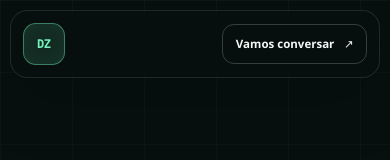
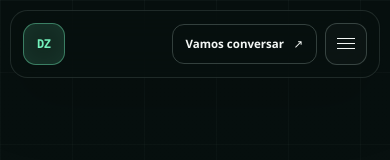
Before and after one commit to diogozarpelo/portfolio-profissional, a React (Vite) app: page / in a window 390 px wide. Shown: the top 160 px of the page. Built offline with nearby package versions, Linux system fonts and the light colour scheme.

Commit message:
feat: add mobile navigation menu

```diff
--- a/src/App.css
+++ b/src/App.css
@@ -123,6 +123,26 @@
   transform: translateY(-2px);
   border-color: rgba(116, 242, 189, 0.48);
   background: var(--color-accent-soft);
+}
+
+.mobile-menu-toggle {
+  display: none;
+}
+
+.mobile-menu-icon {
+  width: 1.1rem;
+  display: grid;
+  gap: 0.24rem;
+}
+
+.mobile-menu-icon > span {
+  width: 100%;
+  height: 1px;
+  display: block;
+  background: currentColor;
+  transition:
+    transform 180ms ease,
+    opacity 180ms ease;
 }
 
 .hero-section {
@@ -590,15 +610,64 @@
     width: calc(100% - 1.2rem);
     min-height: 4rem;
     margin-top: 0.6rem;
-    grid-template-columns: 1fr auto;
+    grid-template-columns: auto 1fr auto auto;
+    gap: 0.5rem;
   }
 
   .main-navigation {
+    position: absolute;
+    top: calc(100% + 0.55rem);
+    right: 0;
+    left: 0;
+    padding: 0.5rem;
     display: none;
+    grid-template-columns: 1fr;
+    gap: 0.2rem;
+    border: 1px solid var(--color-line);
+    border-radius: 1rem;
+    background: rgba(7, 16, 15, 0.96);
+    box-shadow: 0 1.5rem 4rem rgba(0, 0, 0, 0.24);
+    backdrop-filter: blur(20px);
+  }
+
+  .main-navigation.main-navigation-open {
+    display: grid;
+  }
+
+  .main-navigation a {
+    width: 100%;
+    padding: 0.85rem 1rem;
   }
 
   .header-contact {
+    grid-column: 3;
     padding: 0.72rem 0.8rem;
+  }
+
+  .mobile-menu-toggle {
+    grid-column: 4;
+    width: 2.65rem;
+    height: 2.65rem;
+    padding: 0;
+    display: grid;
+    place-items: center;
+    border: 1px solid var(--color-line-strong);
+    border-radius: 0.75rem;
+    color: var(--color-text);
+    background: rgba(255, 255, 255, 0.025);
+    cursor: pointer;
+  }
+
+  .mobile-menu-toggle[aria-expanded='true'] .mobile-menu-icon > span:nth-child(1) {
+    transform: translateY(0.3rem) rotate(45deg);
+  }
+
+  .mobile-menu-toggle[aria-expanded='true'] .mobile-menu-icon > span:nth-child(2) {
+    opacity: 0;
+  }
+
+  .mobile-menu-toggle[aria-expanded='true'] .mobile-menu-icon > span:nth-child(3) {
+    transform: translateY(-0.3rem) rotate(-45deg);
   }
 
   .hero-section {
--- a/src/pages/HomePage.tsx
+++ b/src/pages/HomePage.tsx
@@ -1,3 +1,4 @@
+import { useState } from 'react'
 import ProjectCard from '../components/ProjectCard'
 import AboutSection from '../components/AboutSection'
 import SkillsSection from '../components/SkillsSection'
@@ -14,6 +15,8 @@ const technologies = [
 ]
 
 function HomePage() {
+  const [isMobileMenuOpen, setIsMobileMenuOpen] = useState(false)
+
   return (
     <div className="site-shell">
       <header className="site-header">
@@ -24,17 +27,48 @@ function HomePage() {
           <span className="brand-name">Diogo Zarpelão</span>
         </a>
 
-        <nav className="main-navigation" aria-label="Navegação principal">
-          <a href="#inicio">Início</a>
-          <a href="#projetos">Projetos</a>
-          <a href="#tecnologias">Tecnologias</a>
-          <a href="#sobre">Sobre</a>
+        <nav
+          className={`main-navigation${isMobileMenuOpen ? ' main-navigation-open' : ''}`}
+          id="main-navigation"
+          aria-label="Navegação principal"
+        >
+          <a href="#inicio" onClick={() => setIsMobileMenuOpen(false)}>
+            Início
+          </a>
+          <a href="#projetos" onClick={() => setIsMobileMenuOpen(false)}>
+            Projetos
+          </a>
+          <a href="#tecnologias" onClick={() => setIsMobileMenuOpen(false)}>
+            Tecnologias
+          </a>
+          <a href="#sobre" onClick={() => setIsMobileMenuOpen(false)}>
+            Sobre
+          </a>
         </nav>
 
-        <a className="header-contact" href="#contato">
+        <a
+          className="header-contact"
+          href="#contato"
+          onClick={() => setIsMobileMenuOpen(false)}
+        >
           Vamos conversar
           <span aria-hidden="true">↗</span>
         </a>
+
+        <button
+          className="mobile-menu-toggle"
+          type="button"
+          aria-label={isMobileMenuOpen ? 'Fechar menu' : 'Abrir menu'}
+          aria-controls="main-navigation"
+          aria-expanded={isMobileMenuOpen}
+          onClick={() => setIsMobileMenuOpen((isOpen) => !isOpen)}
+        >
+          <span className="mobile-menu-icon" aria-hidden="true">
+            <span />
+            <span />
+            <span />
+          </span>
+        </button>
       </header>
 
       <main>
```
